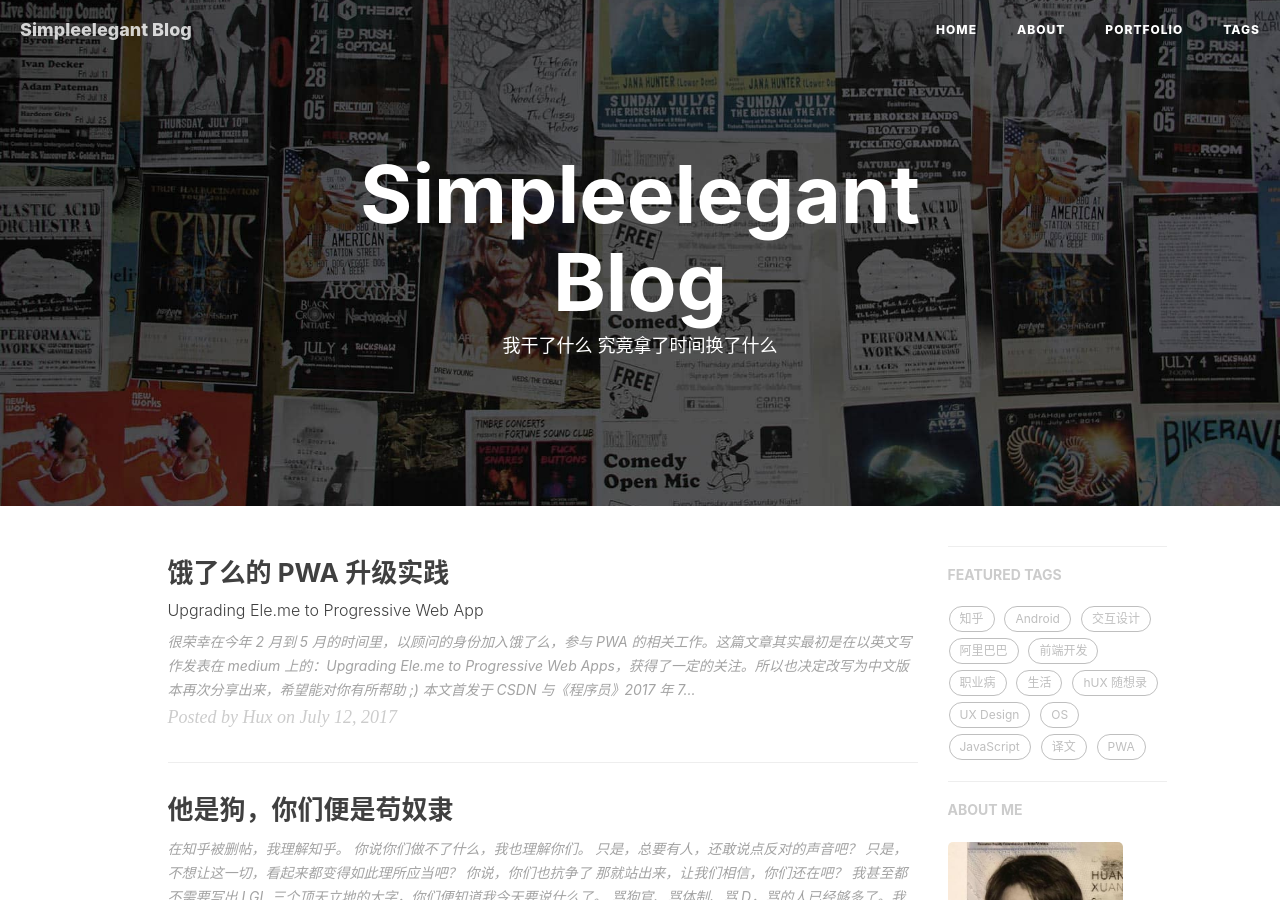
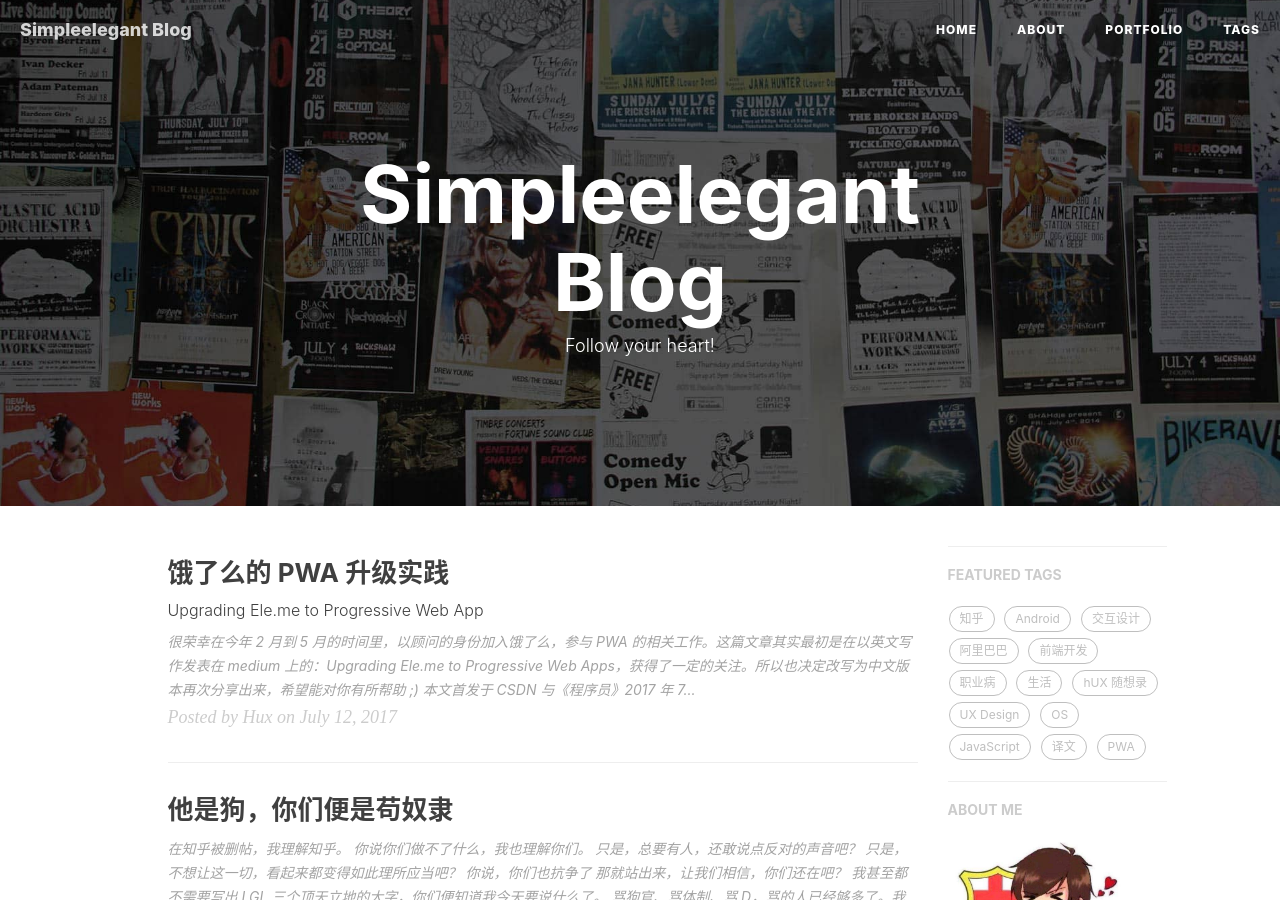
Before and after one commit to Simplelegant/Simplelegant.github.io, a Jekyll site: the page built from index.html, in a window 1280 px wide and 900 px high. Built offline with Jekyll 4.4.1, drawn with Linux system fonts in a browser that asks for light colours; nearby versions of some CDN libraries; the list of posts is cut into pages by our own code; comment, search, counter and statistics services are not loaded.

Commit message:
更新照片和签名

```diff
--- a/_config.yml
+++ b/_config.yml
@@ -73,7 +73,7 @@
 # Sidebar settings
 sidebar: true                           # whether or not using Sidebar.
 sidebar-about-description: "For the next quantum leap<br>离开世界之前，一切都是过程"
-sidebar-avatar: /img/avatar-hux-ny.jpg      # use absolute URL, seeing it's used in both `/` and `/about/`
+sidebar-avatar: /img/avatar-cui.jpg      # use absolute URL, seeing it's used in both `/` and `/about/`
 
 
 
--- a/index.html
+++ b/index.html
@@ -1,6 +1,6 @@
 ---
 layout: page
-description: "我干了什么 究竟拿了时间换了什么"
+description: "Follow your heart!"
 ---
 
 {% for post in paginator.posts %}
```
Also changed, not shown: img/avatar-cui.jpg (added).
